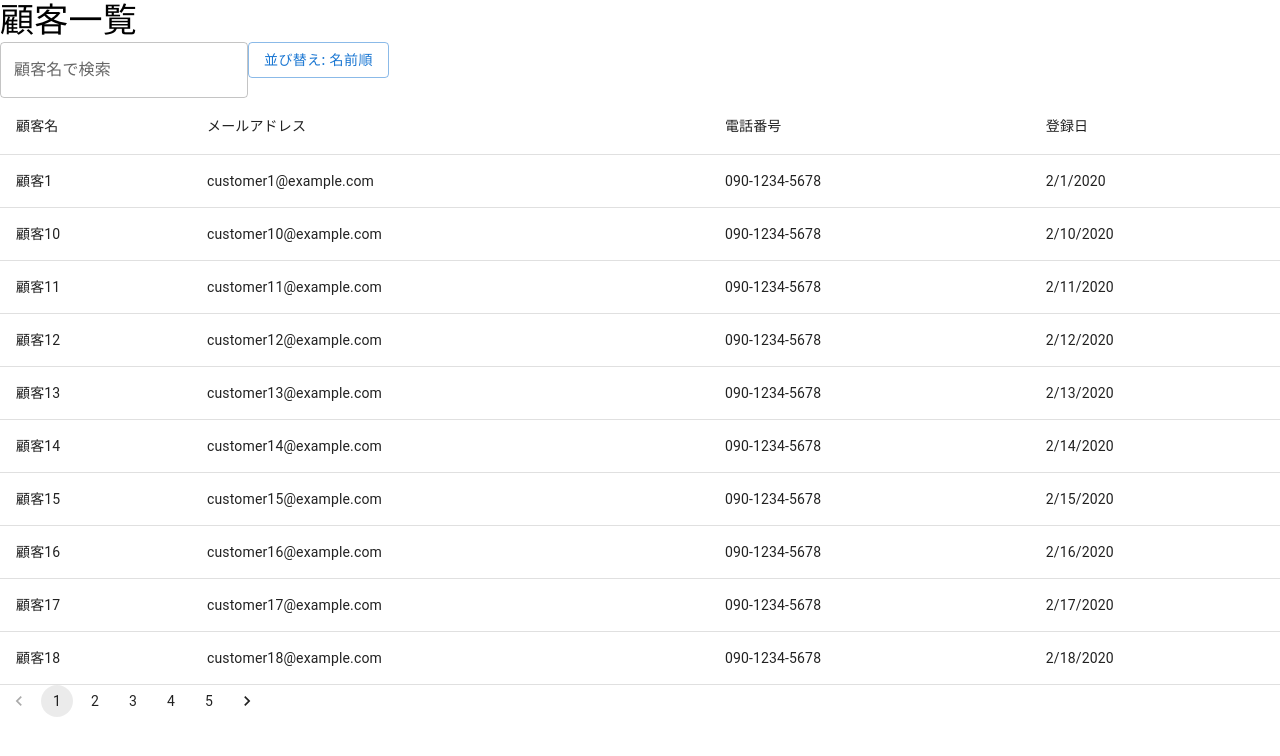
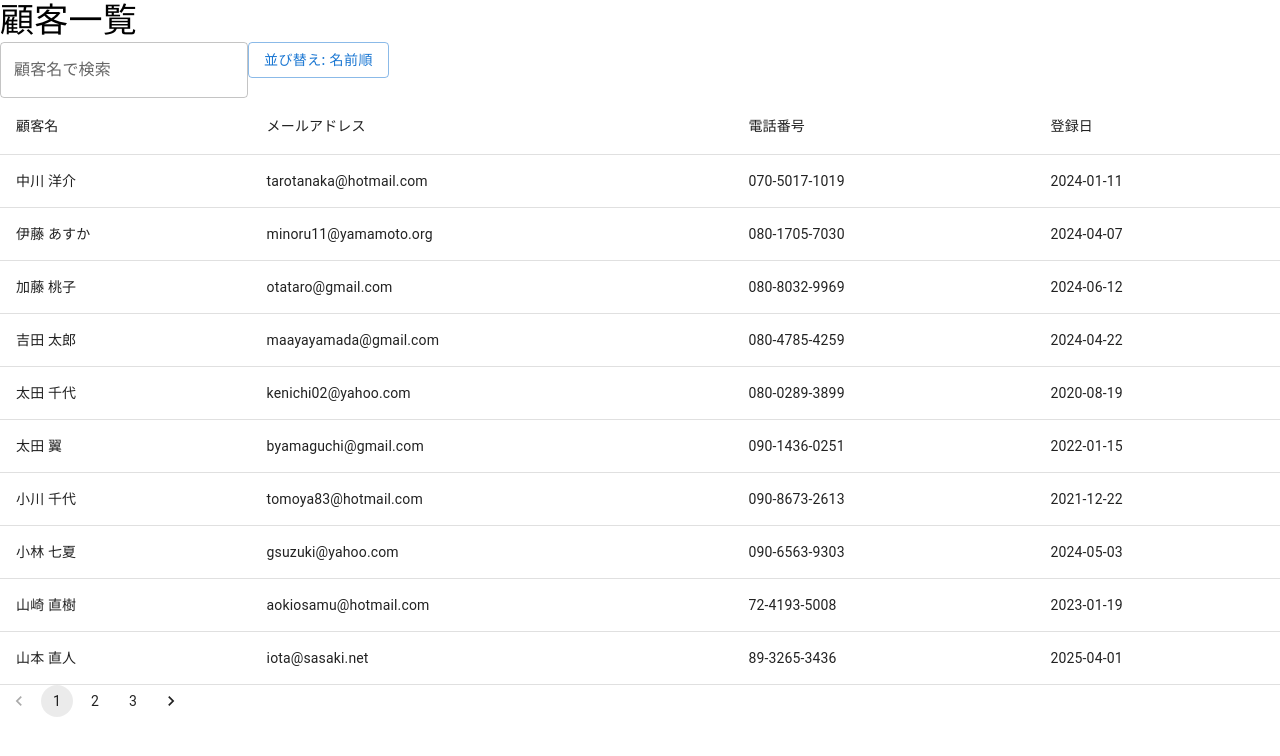
Before and after one commit to Don-drews/fanrepeat-task, a React (Create React App) app: page /customer-list in a window 1280 px wide. Shown: the top 756 px of the page. Built offline with nearby package versions, Linux system fonts and the light colour scheme.

Commit message:
ダミーデータの作成 CustomerList.tsxからダミーデータを呼び出す

```diff
--- a/src/components/CustomerList.tsx
+++ b/src/components/CustomerList.tsx
@@ -11,13 +11,7 @@ import {
   Pagination,
   Typography,
 } from "@mui/material";
-
-const dummyData = Array.from({ length: 50 }, (_, i) => ({
-  name: `顧客${i + 1}`,
-  email: `customer${i + 1}@example.com`,
-  phone: `090-1234-5678`,
-  registrationDate: new Date(2020, 1, i + 1).toLocaleDateString(),
-}));
+import { customers } from "../data/customer";
 
 const CustomerList = () => {
   const [search, setSearch] = useState("");
@@ -25,7 +19,8 @@ const CustomerList = () => {
   const [page, setPage] = useState(1);
   const rowsPerPage = 10;
 
-  const filteredData = dummyData
+  // 顧客名での検索処理
+  const filteredData = customers
     .filter((customer) => customer.name.includes(search))
     .sort((a, b) => {
       if (sort === "name") {
@@ -37,6 +32,7 @@ const CustomerList = () => {
       );
     });
 
+  // ページネーションの変更処理
   const handlePageChange = (
     event: React.ChangeEvent<unknown>,
     value: number
--- /dev/null
+++ b/src/data/customer.ts
@@ -0,0 +1,177 @@
+export const customers = [
+  {
+    id: 1,
+    name: "遠藤 陽子",
+    email: "yoshidayoko@hotmail.com",
+    phone: "54-0577-0497",
+    registrationDate: "2020-10-06",
+  },
+  {
+    id: 2,
+    name: "岡田 直子",
+    email: "matsudataro@nakamura.jp",
+    phone: "070-5893-8969",
+    registrationDate: "2022-03-29",
+  },
+  {
+    id: 3,
+    name: "長谷川 和也",
+    email: "yamadamituru@hotmail.com",
+    phone: "070-1491-2884",
+    registrationDate: "2023-12-29",
+  },
+  {
+    id: 4,
+    name: "小川 千代",
+    email: "tomoya83@hotmail.com",
+    phone: "090-8673-2613",
+    registrationDate: "2021-12-22",
+  },
+  {
+    id: 5,
+    name: "太田 翼",
+    email: "byamaguchi@gmail.com",
+    phone: "090-1436-0251",
+    registrationDate: "2022-01-15",
+  },
+  {
+    id: 6,
+    name: "小林 七夏",
+    email: "gsuzuki@yahoo.com",
+    phone: "090-6563-9303",
+    registrationDate: "2024-05-03",
+  },
+  {
+    id: 7,
+    name: "林 春香",
+    email: "yuki68@tanaka.jp",
+    phone: "68-2787-0047",
+    registrationDate: "2023-06-15",
+  },
+  {
+    id: 8,
+    name: "加藤 桃子",
+    email: "otataro@gmail.com",
+    phone: "080-8032-9969",
+    registrationDate: "2024-06-12",
+  },
+  {
+    id: 9,
+    name: "太田 千代",
+    email: "kenichi02@yahoo.com",
+    phone: "080-0289-3899",
+    registrationDate: "2020-08-19",
+  },
+  {
+    id: 10,
+    name: "中川 洋介",
+    email: "tarotanaka@hotmail.com",
+    phone: "070-5017-1019",
+    registrationDate: "2024-01-11",
+  },
+  {
+    id: 11,
+    name: "石川 千代",
+    email: "ikedayoichi@yahoo.com",
+    phone: "080-8685-8175",
+    registrationDate: "2023-05-31",
+  },
+  {
+    id: 12,
+    name: "山本 翼",
+    email: "satomimatsumoto@yahoo.com",
+    phone: "78-9738-0973",
+    registrationDate: "2022-05-14",
+  },
+  {
+    id: 13,
+    name: "伊藤 あすか",
+    email: "minoru11@yamamoto.org",
+    phone: "080-1705-7030",
+    registrationDate: "2024-04-07",
+  },
+  {
+    id: 14,
+    name: "山崎 直樹",
+    email: "aokiosamu@hotmail.com",
+    phone: "72-4193-5008",
+    registrationDate: "2023-01-19",
+  },
+  {
+    id: 15,
+    name: "田中 翼",
+    email: "suzukiharuka@ishii.com",
+    phone: "070-4622-9443",
+    registrationDate: "2025-04-18",
+  },
+  {
+    id: 16,
+    name: "池田 あすか",
+    email: "tanakajun@ikeda.com",
+    phone: "090-7011-9641",
+    registrationDate: "2021-09-22",
+  },
+  {
+    id: 17,
+    name: "木村 春香",
+    email: "takumakobayashi@sato.com",
+    phone: "090-5092-7231",
+    registrationDate: "2021-04-18",
+  },
+  {
+    id: 18,
+    name: "村上 明美",
+    email: "mikinakamura@yamashita.com",
+    phone: "35-4238-6259",
+    registrationDate: "2021-08-16",
+  },
+  {
+    id: 19,
+    name: "西村 幹",
+    email: "nsuzuki@fujii.net",
+    phone: "070-5933-7376",
+    registrationDate: "2023-09-08",
+  },
+  {
+    id: 20,
+    name: "山本 直人",
+    email: "iota@sasaki.net",
+    phone: "89-3265-3436",
+    registrationDate: "2025-04-01",
+  },
+  {
+    id: 21,
+    name: "山本 英樹",
+    email: "nmatsumoto@gmail.com",
+    phone: "11-5341-3236",
+    registrationDate: "2023-05-21",
+  },
+  {
+    id: 22,
+    name: "吉田 太郎",
+    email: "maayayamada@gmail.com",
+    phone: "080-4785-4259",
+    registrationDate: "2024-04-22",
+  },
+  {
+    id: 23,
+    name: "木村 舞",
+    email: "mituru45@takahashi.jp",
+    phone: "090-0272-3280",
+    registrationDate: "2024-02-28",
+  },
+  {
+    id: 24,
+    name: "松本 くみ子",
+    email: "jun80@goto.org",
+    phone: "080-7753-5711",
+    registrationDate: "2023-08-21",
+  },
+  {
+    id: 25,
+    name: "松本 香織",
+    email: "rnakamura@gmail.com",
+    phone: "080-6455-0455",
+    registrationDate: "2020-12-11",
+  },
+];
```
